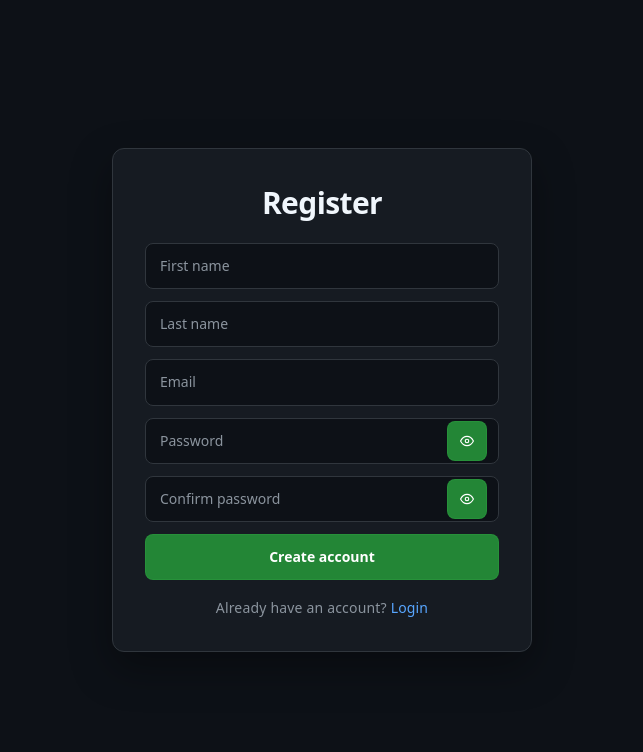
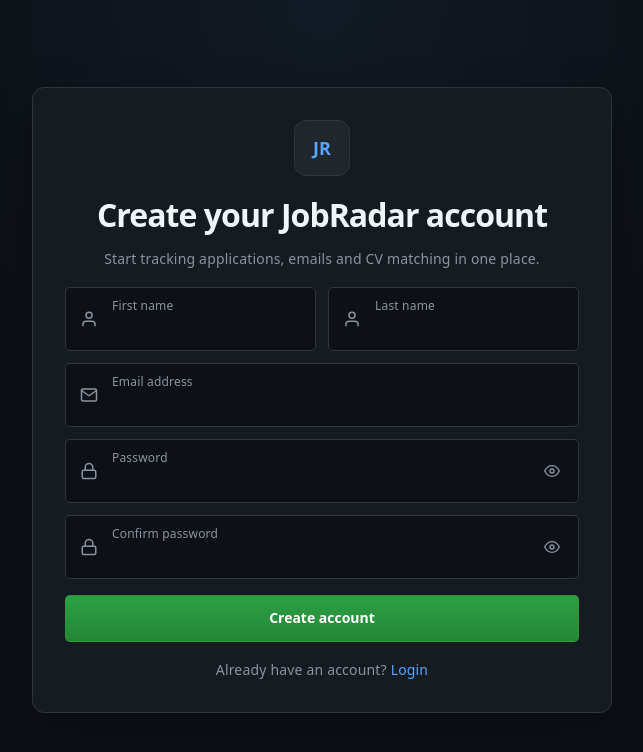
Before and after one commit to Tikhon-Voloshchuk-02/JobRadar, a React (Vite) app in the folder frontend/: page /register in a window 1280 px wide. Shown: the top 752 px of the page, without its empty margins (318-961 px from the left). Built offline with nearby package versions, Linux system fonts and the light colour scheme; no server answers.

Commit message:
Redesign registration page UI Complett

```diff
--- a/frontend/src/pages/RegisterPage.css
+++ b/frontend/src/pages/RegisterPage.css
@@ -5,12 +5,14 @@
   justify-content: center;
   align-items: center;
   padding: 24px;
-  background: #0d1117;
+  background:
+    radial-gradient(circle at top, rgba(88, 166, 255, 0.06), transparent 42%),
+    #0d1117;
 }
 
 .register-card {
   width: 100%;
-  max-width: 420px;
+  max-width: 580px;
   padding: 32px;
   border-radius: 12px;
   border: 1px solid #30363d;
@@ -20,15 +22,44 @@
   display: flex;
   flex-direction: column;
   gap: 18px;
+
+  animation: fadeUp 0.3s ease;
+}
+
+.register-header {
+  text-align: center;
+}
+
+.register-logo {
+  width: 56px;
+  height: 56px;
+  margin: 0 auto 16px;
+  border-radius: 12px;
+  background: #21262d;
+  border: 1px solid #30363d;
+
+  display: flex;
+  align-items: center;
+  justify-content: center;
+
+  font-weight: 700;
+  font-size: 18px;
+  color: #58a6ff;
 }
 
 .register-card h1 {
   margin: 0;
-  text-align: center;
   color: #f0f6fc;
-  font-size: 30px;
-  font-weight: 600;
-  letter-spacing: -0.02em;
+  font-size: 32px;
+  font-weight: 700;
+  letter-spacing: -0.03em;
+}
+
+.register-header p {
+  margin-top: 10px;
+  color: #8b949e;
+  font-size: 14px;
+  line-height: 1.5;
 }
 
 .register-form {
@@ -37,49 +68,141 @@
   gap: 12px;
 }
 
-.register-form input {
-  width: 100%;
-  padding: 12px 14px;
-  border-radius: 8px;
-  border: 1px solid #30363d;
-  background: #0d1117;
-  color: #f0f6fc;
-  font-size: 14px;
-  outline: none;
-  transition: border-color 0.15s ease, box-shadow 0.15s ease;
+.register-row {
+  display: flex;
+  gap: 12px;
 }
 
-.register-form input::placeholder {
-  color: #8b949e;
+.register-row .input-group {
+  flex: 1;
 }
 
-.register-form input:focus {
+.input-group {
+  position: relative;
+
+  display: flex;
+  align-items: center;
+  gap: 14px;
+
+  min-height: 64px;
+  padding: 10px 14px;
+
+  border: 1px solid #30363d;
+  border-radius: 5px;
+  background: #0d1117;
+
+  transition:
+    border-color 0.15s ease,
+    box-shadow 0.15s ease;
+}
+
+.input-group:focus-within {
   border-color: #58a6ff;
   box-shadow: 0 0 0 3px rgba(88, 166, 255, 0.18);
 }
 
-.register-form button {
+.input-icon {
+  color: #8b949e;
+  font-size: 18px;
+  flex-shrink: 0;
+}
+
+.field-content {
+  flex: 1;
+  display: flex;
+  flex-direction: column;
+  gap: 5px;
+}
+
+.field-content label {
+  color: #8b949e;
+  font-size: 12px;
+  font-weight: 500;
+  line-height: 1;
+}
+
+.field-content input {
   width: 100%;
+  padding: 0;
+  border: none;
+  border-radius: 2px;
+  background: transparent;
+  color: #f0f6fc;
+  font-size: 15px;
+  outline: none;
+}
+
+.password-toggle {
+  width: auto;
+  padding: 4px;
+  border: none;
+  background: transparent;
+  color: #8b949e;
+
+  display: flex;
+  align-items: center;
+  justify-content: center;
+
+  cursor: pointer;
+  transition: color 0.15s ease;
+}
+
+.password-toggle:hover {
+  color: #f0f6fc;
+  background: transparent;
+}
+
+.valid-icon {
+  width: 24px;
+  height: 24px;
+  padding: 5px;
+  border-radius: 50%;
+  background: #238636;
+  color: #ffffff;
+  flex-shrink: 0;
+  box-shadow: 0 0 8px rgba(63, 185, 80, 0.3);
+}
+
+.password-match {
+  margin: 0;
+  color: #3fb950;
+  font-size: 13px;
+  font-weight: 500;
+}
+
+.password-mismatch {
+  margin: 0;
+  color: #ff7b72;
+  font-size: 13px;
+  font-weight: 500;
+}
+
+.register-submit {
+  width: 100%;
+  margin-top: 4px;
   padding: 12px;
   border: 1px solid rgba(46, 160, 67, 0.4);
-  border-radius: 8px;
-  background: #238636;
+  border-radius: 5px;
+  background: linear-gradient(180deg, #2ea043, #238636);
   color: #ffffff;
   font-size: 14px;
   font-weight: 600;
   cursor: pointer;
-  transition: background 0.15s ease, transform 0.1s ease;
+
+  transition:
+    transform 0.15s ease,
+    opacity 0.15s ease;
 }
 
-.register-form button:hover {
-  background: #2ea043;
+.register-submit:hover {
+  transform: translateY(-1px);
 }
 
-.register-form button:active {
+.register-submit:active {
   transform: translateY(1px);
 }
 
-.register-form button:disabled {
+.register-submit:disabled {
   opacity: 0.7;
   cursor: not-allowed;
 }
@@ -88,7 +211,7 @@
   margin: 0;
   padding: 10px 12px;
   border: 1px solid rgba(248, 81, 73, 0.35);
-  border-radius: 8px;
+  border-radius: 5px;
   background: rgba(248, 81, 73, 0.08);
   color: #ff7b72;
   text-align: center;
@@ -99,7 +222,7 @@
   margin: 0;
   padding: 10px 12px;
   border: 1px solid rgba(46, 160, 67, 0.35);
-  border-radius: 8px;
+  border-radius: 5px;
   background: rgba(46, 160, 67, 0.08);
   color: #3fb950;
   text-align: center;
@@ -122,35 +245,86 @@
   text-decoration: underline;
 }
 
-.password-field {
-  position: relative;
-  width: 100%;
+input:-webkit-autofill,
+input:-webkit-autofill:hover,
+input:-webkit-autofill:focus {
+  -webkit-text-fill-color: #f0f6fc;
+  -webkit-box-shadow: 0 0 0 1000px transparent inset;
+  transition: background-color 9999s ease-in-out 0s;
 }
 
-.password-field input {
-  padding-right: 48px;
+@keyframes fadeUp {
+  from {
+    opacity: 0;
+    transform: translateY(12px);
+  }
+
+  to {
+    opacity: 1;
+    transform: translateY(0);
+  }
 }
 
-.password-toggle {
-  position: absolute;
-  right: 12px;
-  top: 50%;
-  transform: translateY(-50%);
+@media (max-width: 700px) {
+  .register-row {
+    flex-direction: column;
+  }
 
-  background: transparent;
-  border: none;
+  .register-card {
+    padding: 24px;
+  }
+
+  .register-card h1 {
+    font-size: 28px;
+  }
+}
+
+
+.password-strength {
+  display: flex;
+  justify-content: space-between;
+  align-items: center;
+  gap: 12px;
+
   color: #8b949e;
+  font-size: 12px;
+}
 
-  cursor: pointer;
-
+.strength-indicator {
   display: flex;
   align-items: center;
-  justify-content: center;
-
-  padding: 0;
-  width: auto !important;
+  gap: 8px;
 }
 
-.password-toggle:hover {
-  color: #f0f6fc;
+.strength-text {
+  text-transform: capitalize;
+  font-size: 12px;
 }
+
+.strength-text.weak {
+  color: #ff7b72;
+}
+
+.strength-text.medium {
+  color: #d29922;
+}
+
+.strength-text.strong {
+  color: #3fb950;
+}
+
+.strength-bars {
+  display: flex;
+  gap: 4px;
+}
+
+.strength-bars span {
+  width: 24px;
+  height: 5px;
+  border-radius: 2px;
+  background: #30363d;
+}
+
+.strength-bars span.active {
+  background: #3fb950;
+}
--- a/frontend/src/pages/RegisterPage.jsx
+++ b/frontend/src/pages/RegisterPage.jsx
@@ -1,7 +1,7 @@
 import { useState } from "react";
 import { useNavigate, Link } from "react-router-dom";
 import { useTranslation } from "react-i18next";
-import { FiEye, FiEyeOff } from "react-icons/fi";
+import { FiEye, FiEyeOff, FiUser, FiMail, FiLock, FiCheck } from "react-icons/fi";
 
 import { registerRequest } from "../api/api";
 
@@ -25,6 +25,20 @@
   const [success, setSuccess] = useState("");
   const [loading, setLoading] = useState(false);
 
+  function getPasswordStrength(password) {
+      let score = 0;
+
+    if (password.length >= 8) score++;
+    if (/[A-Z]/.test(password)) score++;
+    if (/[0-9]/.test(password)) score++;
+    if (/[^A-Za-z0-9]/.test(password)) score++;
+
+    if (score <= 1) return "weak";
+    if (score <= 3) return "medium";
+    return "strong";
+  }
+
+  const passwordStrength = getPasswordStrength(password);
 
 
   async function handleSubmit(e) {
@@ -73,41 +87,75 @@
   return (
     <div className="register-page">
       <div className="register-card">
-        <h1>{t("auth.register")}</h1>
+        <div className="register-header">
+          <div className="register-logo">JR</div>
+
+          <h1>Create your JobRadar account</h1>
+
+          <p>
+            Start tracking applications, emails and CV matching in one place.
+          </p>
+        </div>
 
         <form className="register-form" onSubmit={handleSubmit}>
+          <div className="register-row">
+            <div className="input-group">
+              <FiUser className="input-icon" />
+
+              <div className="field-content">
+                <label>First name</label>
                 <input
                   type="text"
-            placeholder={t("auth.first_name")}
                   value={firstname}
                   onChange={(e) => setFirstname(e.target.value)}
                   required
                 />
+              </div>
+            </div>
 
+            <div className="input-group">
+              <FiUser className="input-icon" />
+
+              <div className="field-content">
+                <label>Last name</label>
                 <input
                   type="text"
-            placeholder={t("auth.last_name")}
                   value={lastname}
                   onChange={(e) => setLastname(e.target.value)}
                   required
                 />
+              </div>
+            </div>
+          </div>
 
+          <div className="input-group">
+            <FiMail className="input-icon" />
+
+            <div className="field-content">
+              <label>Email address</label>
               <input
                 type="email"
-            placeholder={t("auth.email")}
                 value={email}
                 onChange={(e) => setEmail(e.target.value)}
                 required
               />
+            </div>
 
-          <div className="password-field">
+            {email && <FiCheck className="valid-icon" />}
+          </div>
+
+          <div className="input-group">
+            <FiLock className="input-icon" />
+
+            <div className="field-content">
+              <label>Password</label>
               <input
                 type={showPassword ? "text" : "password"}
-              placeholder={t("auth.password")}
                 value={password}
                 onChange={(e) => setPassword(e.target.value)}
                 required
               />
+            </div>
 
             <button
               type="button"
@@ -118,29 +166,77 @@
             </button>
           </div>
 
+          {password && (
+            <div className="password-strength">
+              <span>
+                At least 8 characters with a mix of letters, numbers & symbols
+              </span>
 
+              <div className="strength-indicator">
+                <strong className={`strength-text ${passwordStrength}`}>
+                  {passwordStrength}
+                </strong>
 
-          <div className="password-field">
+                <div className="strength-bars">
+                  <span className="active"></span>
+                  <span
+                    className={
+                      passwordStrength === "medium" || passwordStrength === "strong"
+                        ? "active"
+                        : ""
+                    }
+                  ></span>
+                  <span
+                    className={passwordStrength === "strong" ? "active" : ""}
+                  ></span>
+                </div>
+              </div>
+            </div>
+          )}
+
+          <div className="input-group">
+            <FiLock className="input-icon" />
+
+            <div className="field-content">
+              <label>Confirm password</label>
               <input
                 type={showConfirmPassword ? "text" : "password"}
-              placeholder="Confirm password"
                 value={confirmPassword}
                 onChange={(e) => setConfirmPassword(e.target.value)}
                 required
               />
+            </div>
 
             <button
               type="button"
               className="password-toggle"
-              onClick={() => setShowConfirmPassword(!showConfirmPassword)}
+              onClick={() =>
+                setShowConfirmPassword(!showConfirmPassword)
+              }
             >
               {showConfirmPassword ? <FiEyeOff /> : <FiEye />}
             </button>
           </div>
 
+          {confirmPassword && (
+            <p
+              className={
+                password === confirmPassword
+                  ? "password-match"
+                  : "password-mismatch"
+              }
+            >
+              {password === confirmPassword
+                ? "✓ Passwords match"
+                : "✗ Passwords do not match"}
+            </p>
+          )}
 
-
-          <button type="submit" disabled={loading}>
+          <button
+            className="register-submit"
+            type="submit"
+            disabled={loading}
+          >
             {loading ? t("loading") : t("auth.create_account")}
           </button>
         </form>
```
Lines whose indentation alone changed are shown as unchanged.
